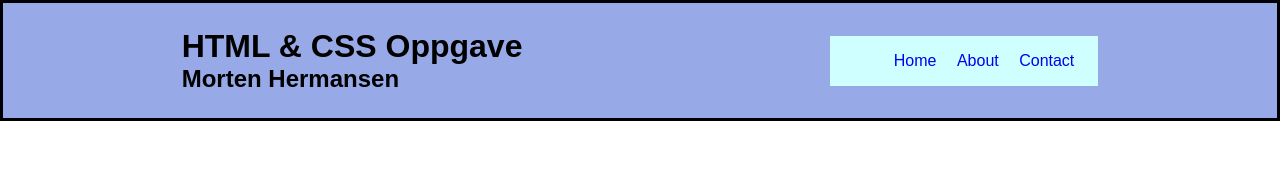
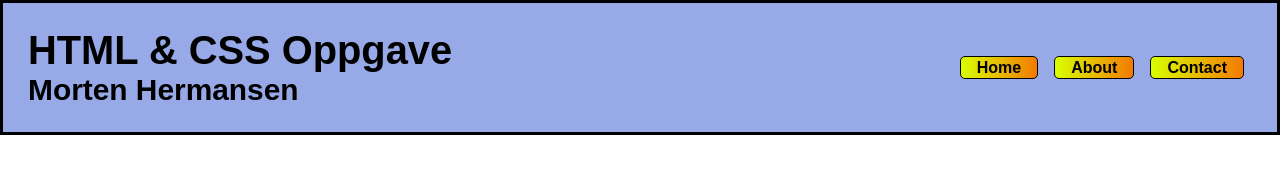
Before and after one commit to m0zh/HTML---CSS-Oppgave, a plain HTML site: page index.html in a window 1280 px wide. Drawn offline with Linux system fonts and the light colour scheme.

Commit message:
lagt til hover, focus og styling til link. Endret ul til flex osv osv

```diff
--- a/index.html
+++ b/index.html
@@ -12,11 +12,11 @@
         <h1>HTML & CSS Oppgave</h1>
         <h2>Morten Hermansen</h2>
       </div>
-      <nav class="navigation-box">
+      <nav>
         <ul>
-          <a href="#">Home</a>
-          <a href="#">About</a>
-          <a href="#">Contact</a>
+          <a class="nav-link" href="#">Home</a>
+          <a class="nav-link" href="#">About</a>
+          <a class="nav-link" href="#">Contact</a>
         </ul>
       </nav>
     </header>
--- a/style.css
+++ b/style.css
@@ -13,24 +13,35 @@ header {
   background-color: rgb(151, 169, 231);
   display: flex;
   padding: 25px;
-  justify-content: space-around;
+  justify-content: space-between;
   align-items: center;
   border: solid 3px black;
 }
 
-.navigation-box {
-  list-style: none;
-  padding: 1em;
-  background-color: rgb(207, 255, 255);
+.header-text {
+  font-size: 1.245em;
 }
 
-a {
+ul {
+  display: flex;
+}
+
+.nav-link {
+  color: black;
+  font-weight: 900;
   text-decoration: none;
   margin: 0.5em;
+  display: flex;
+  justify-content: space-evenly;
+  border: solid 1px black;
+  border-radius: 5px;
+  padding: 0.1em 1em;
+  scale: 1;
+  background-image: linear-gradient(to left, #f47a00, #d9ff00);
 }
 
-a:hover,
-a:focus {
-  color: red;
-  text-decoration: underline;
+.nav-link:hover,
+.nav-link:focus {
+  color: rgb(255, 0, 0);
+  scale: 1.05;
 }
```
